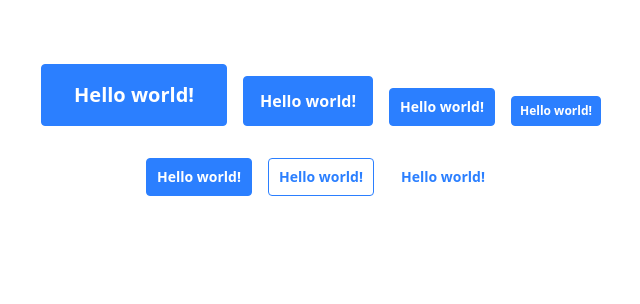
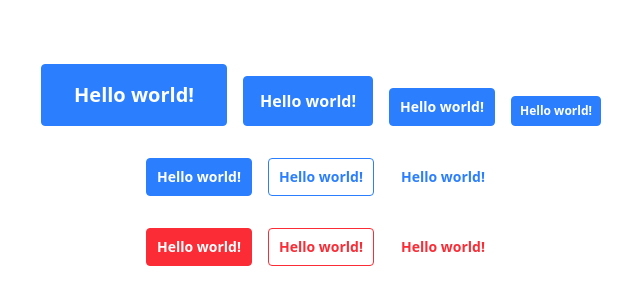
Before and after one commit to johnny-b-good/components-library-tutorial, a React (Vite) app: page / in a window 1280 px wide. Shown: the top 304 px of the page, without its empty margins (319-959 px from the left). Built offline with nearby package versions, Linux system fonts and the light colour scheme.

Commit message:
Button: danger color added

```diff
--- a/src/components/Button/Button.tsx
+++ b/src/components/Button/Button.tsx
@@ -10,6 +10,7 @@ export interface ButtonProps {
   className?: string;
   size?: "s" | "m" | "l" | "xl";
   variant?: "primary" | "default" | "text";
+  color?: "default" | "danger";
 }
 
 /**
@@ -20,21 +21,40 @@ export const Button: FC<ButtonProps> = ({
   className,
   size = "m",
   variant = "default",
+  color = "default",
 }) => {
   return (
     <button
       className={clsx(
-        "cursor-pointer rounded border font-semibold transition focus:ring-4 focus:ring-blue-100 focus:outline-none disabled:cursor-not-allowed disabled:bg-slate-500 disabled:text-slate-300",
+        "cursor-pointer rounded border font-semibold transition focus:ring-4 focus:outline-none disabled:cursor-not-allowed disabled:bg-slate-500 disabled:text-slate-300",
         size === "s" && "px-2 py-1.5 text-xs",
         size === "m" && "px-2.5 py-2 text-sm",
         size === "l" && "px-4 py-3 text-base",
         size === "xl" && "px-8 py-4 text-xl",
+
         variant === "primary" &&
+          color === "default" &&
           "border-blue-500 bg-blue-500 text-white hover:bg-blue-400",
         variant === "default" &&
+          color === "default" &&
           "border-blue-500 bg-white text-blue-500 hover:bg-blue-50",
         variant === "text" &&
+          color === "default" &&
           "border-transparent bg-transparent text-blue-500 hover:bg-blue-50",
+
+        variant === "primary" &&
+          color === "danger" &&
+          "border-red-500 bg-red-500 text-white hover:bg-red-400",
+        variant === "default" &&
+          color === "danger" &&
+          "border-red-500 bg-white text-red-500 hover:bg-red-50",
+        variant === "text" &&
+          color === "danger" &&
+          "border-transparent bg-transparent text-red-500 hover:bg-red-50",
+
+        color === "default" && "focus:ring-blue-100",
+        color === "danger" && "focus:ring-red-100",
+
         className,
       )}
     >
--- a/src/main.tsx
+++ b/src/main.tsx
@@ -27,6 +27,18 @@ createRoot(document.getElementById("root")!).render(
         <Button variant="default">Hello world!</Button>
         <Button variant="text">Hello world!</Button>
       </div>
+
+      <div className="flex items-end justify-center gap-4">
+        <Button color="danger" variant="primary">
+          Hello world!
+        </Button>
+        <Button color="danger" variant="default">
+          Hello world!
+        </Button>
+        <Button color="danger" variant="text">
+          Hello world!
+        </Button>
+      </div>
     </div>
   </StrictMode>,
 );
```
